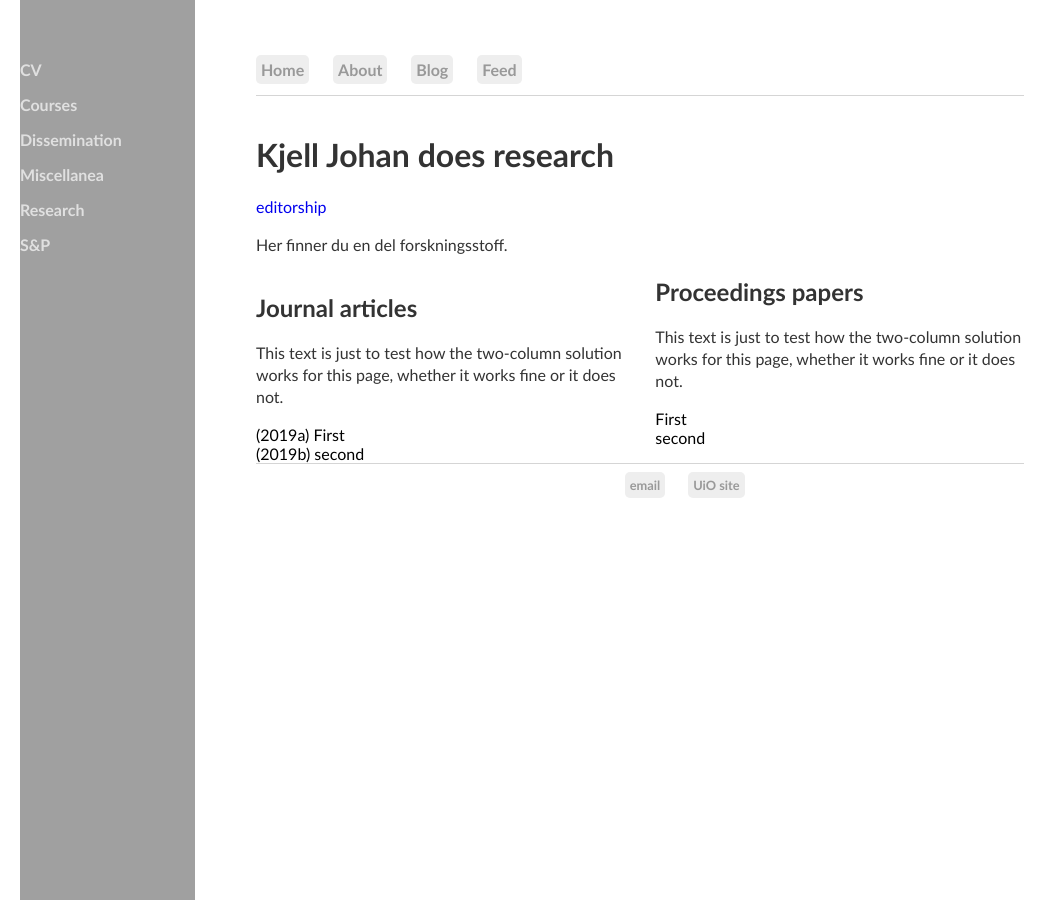
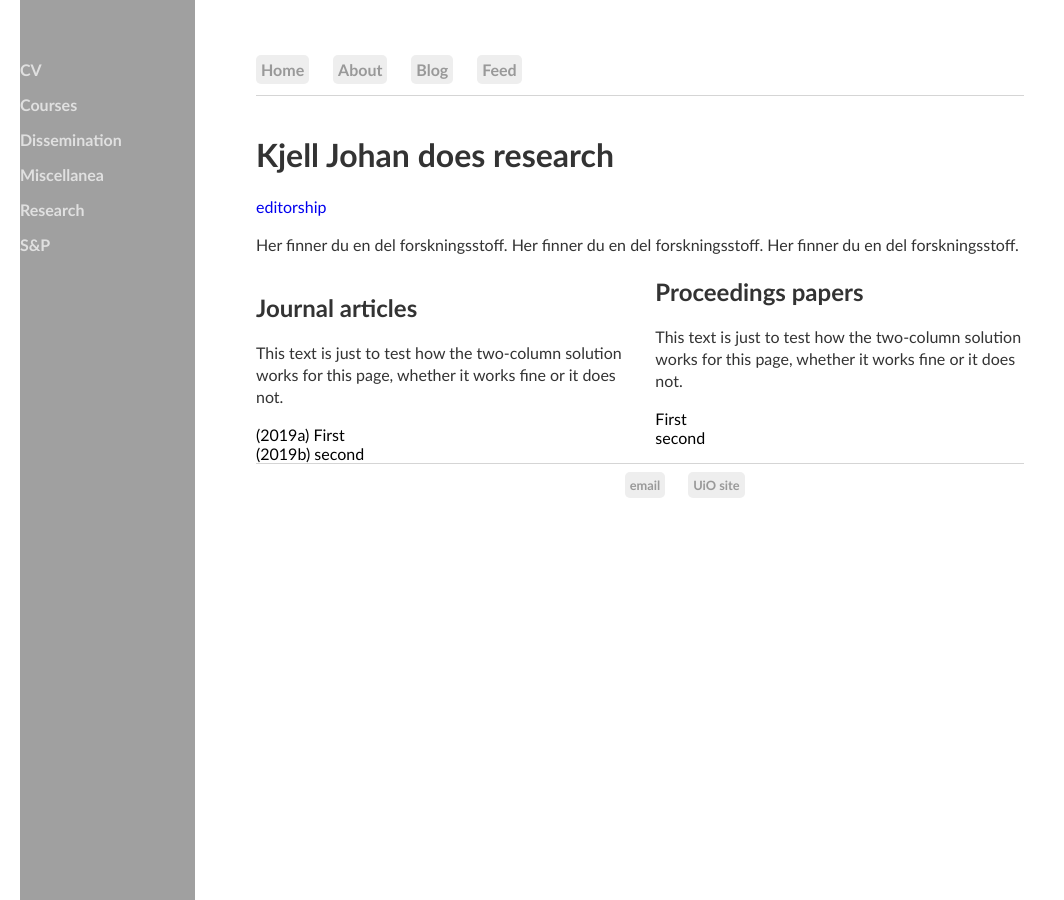
Before and after one commit to kjelljs/kjelljs.github.io, a Jekyll site: the page built from research/index.html, in a window 1280 px wide. Shown: the whole page, without its empty margins (0-1064 px from the left). Built offline with Jekyll 4.4.1, drawn with Linux system fonts in a browser that asks for light colours.

Commit message:
Update index.html

```diff
--- a/research/index.html
+++ b/research/index.html
@@ -5,7 +5,7 @@ title: Kjell Johan resear
 <div class="blurb">
 	<h1>Kjell Johan does research</h1>
 	<p><a href="http://kjelljs.github.io/pdf/Finteltweet.pdf">editorship</a></p>
-	<p>Her finner du en del forskningsstoff.</p>
+	<p>Her finner du en del forskningsstoff. Her finner du en del forskningsstoff. Her finner du en del forskningsstoff.</p>
 </div><!-- /.blurb -->
 <style type="text/css">
 .left {
```
